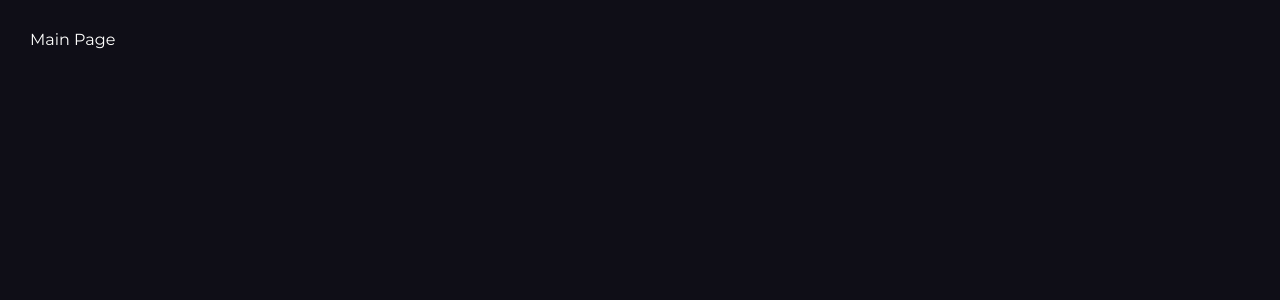
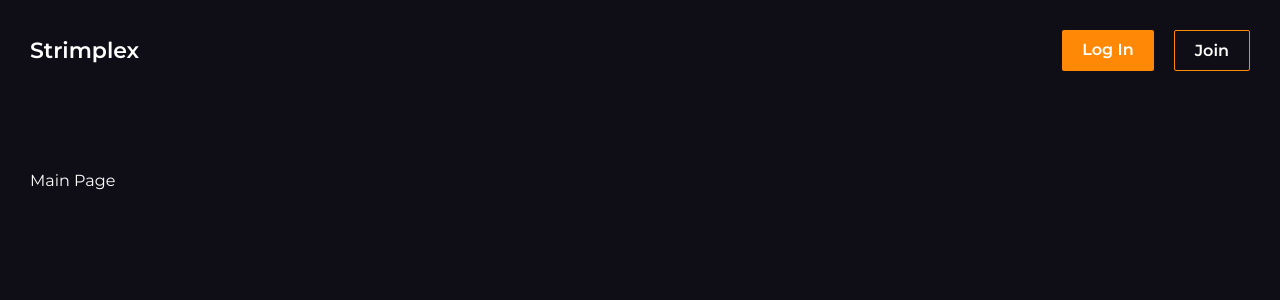
Before and after one commit to AntonBelousovWEB/StreamingService-client, a React (Vite) app: page / in a window 1280 px wide. Shown: the top 300 px of the page. Built offline with nearby package versions, Linux system fonts and the light colour scheme.

Commit message:
register

```diff
--- a/src/components/auth/join/index.tsx
+++ b/src/components/auth/join/index.tsx
@@ -1,13 +1,34 @@
 import React, { useState } from 'react';
+import { useMutation } from '@apollo/client';
+import { useNavigate } from 'react-router-dom';
+import { REGISTER_USER } from '../../../server/mutations/User';
 
 export default function Register() {
     const [email, setEmail] = useState('');
     const [password, setPassword] = useState('');
     const [name, setName] = useState('');
+    const [regUser] = useMutation(REGISTER_USER);
+    const navigate = useNavigate();
+
+    const Register = (e: React.FormEvent<HTMLFormElement>) => {
+        e.preventDefault();
+
+        regUser({
+            variables: {
+                registerUserInput: {
+                    email,
+                    name,
+                    password,
+                }
+            }
+        }).then(({ data }) => {
+            localStorage.setItem("token", data.registerUser.tokenJWT);
+            navigate("/");
+        })
+    }
 
     return (
-        <form className="auth_form">
-            {/* {message && <p>{message}</p>} */}
+        <form className="auth_form" onSubmit={(e) => Register(e)}>
             <h1 className="title_form">Register</h1>
             <div className="auth-form_input">
                 <h1>Email:</h1>
--- a/src/components/gui/Header.tsx
+++ b/src/components/gui/Header.tsx
@@ -1,12 +1,13 @@
 import React from 'react';
+import { Link } from 'react-router-dom';
 
 export default function Header() {
     return (
         <header>
             <h1 className="title">Strimplex</h1>
             <div className="auth_header">
-                <button className="login_button">Log In</button>
-                <button className="join_button">Join</button>
+                <Link className="login_button" to={'/login'}>Log In</Link>
+                <Link className="join_button" to={'/join'}>Join</Link>
             </div>
         </header>
     )
--- a/src/components/strimplex/index.tsx
+++ b/src/components/strimplex/index.tsx
@@ -1,7 +1,11 @@
 import React from "react";
+import Header from "../gui/Header";
 
 export default function Main() {
     return (
-        <h1>Main Page</h1>
+        <div>
+            <Header />
+            <h1>Main Page</h1>
+        </div>
     )
 }
```
